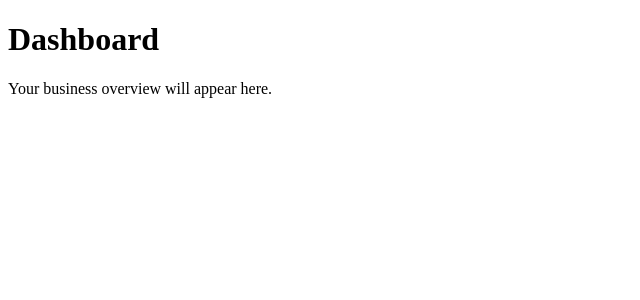
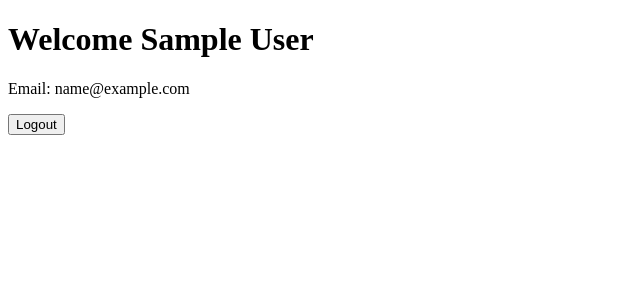
Before and after one commit to Cedric-Raichand/BizTrack, a React app in the folder frontend/: page /dashboard in a window 1280 px wide. Shown: the top 300 px of the page, without its empty margins (0-640 px from the left). Built offline with nearby package versions, Linux system fonts and the light colour scheme; sample sign-in values are in the browser's storage; the HTML template or start-up script is replaced by a standard one.

Commit message:
add protected routes for authenticated users

```diff
--- a/frontend/src/pages/Dashboard.jsx
+++ b/frontend/src/pages/Dashboard.jsx
@@ -1,10 +1,34 @@
-function Dashboard() {
-  return (
-    <div>
-      <h1>Dashboard</h1>
-      <p>Your business overview will appear here.</p>
-    </div>
-  );
+import { useAuth } from "../context/AuthContext";
+
+
+const Dashboard = ()=>{
+
+    const {user,logout} = useAuth();
+
+
+    return(
+
+        <div>
+
+            <h1>
+                Welcome {user?.name}
+            </h1>
+
+            <p>
+                Email: {user?.email}
+            </p>
+
+
+            <button onClick={logout}>
+                Logout
+            </button>
+
+
+        </div>
+
+    )
+
 }
 
+
 export default Dashboard;
--- a/frontend/src/routes/AppRoutes.jsx
+++ b/frontend/src/routes/AppRoutes.jsx
@@ -1,4 +1,4 @@
-import { Routes, Route } from "react-router-dom";
+import {Routes, Route} from "react-router-dom";
 
 import Login from "../pages/Login";
 import Register from "../pages/Register";
@@ -7,36 +7,33 @@ import Dashboard from "../pages/Dashboard";
 import ProtectedRoute from "./ProtectedRoute";
 
 
-function AppRoutes() {
+const AppRoutes = ()=>{
 
-  return (
+
+return(
 
 <Routes>
 
-      <Route
-        path="/"
-        element={<Login />}
-      />
+
+<Route path="/login" element={<Login/>}/>
 
 
-      <Route
-        path="/register"
-        element={<Register />}
-      />
+<Route path="/register" element={<Register/>}/>
 
 
 <Route
 path="/dashboard"
 element={
 <ProtectedRoute>
-            <Dashboard />
+<Dashboard/>
 </ProtectedRoute>
 }
 />
 
+
 </Routes>
 
-  );
+)
 
 }
 
--- a/frontend/src/routes/ProtectedRoute.jsx
+++ b/frontend/src/routes/ProtectedRoute.jsx
@@ -2,28 +2,17 @@ import { Navigate } from "react-router-dom";
 import { useAuth } from "../context/AuthContext";
 
 
-function ProtectedRoute({children}){
+const ProtectedRoute = ({children}) => {
+
+    const {user} = useAuth();
 
 
-const {user, loading}=useAuth();
+    if(!user){
+        return <Navigate to="/login" replace />;
+    }
 
 
-
-if(loading){
- return <h1>Loading...</h1>;
-}
-
-
-
-if(!user){
- return <Navigate to="/" />;
-}
-
-
-
-return children;
-
-
+    return children;
 }
 
 
```
Lines whose indentation alone changed are shown as unchanged.
